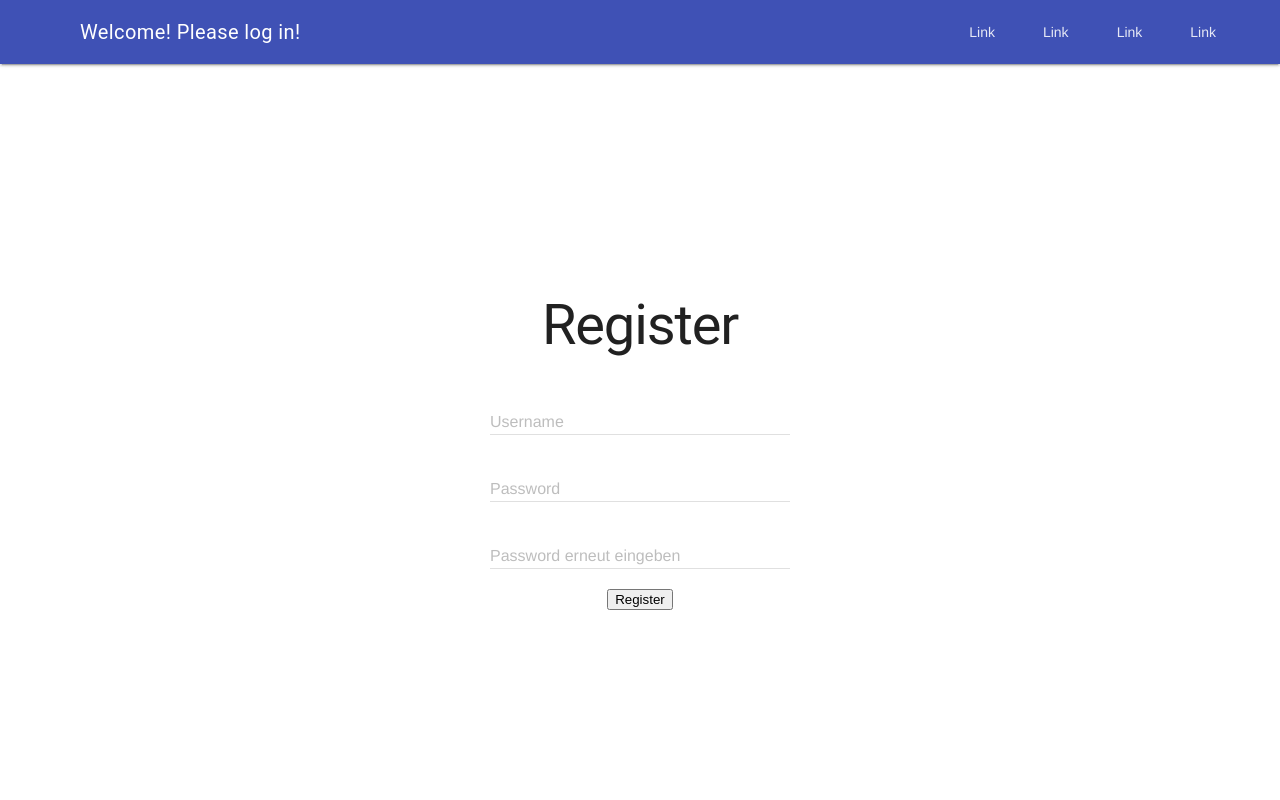
After one commit to christian-grund/Django-ChatApp, a Django app: page /register/ in a window 1280 px wide. The commit adds this page. Run offline with Django 5.2, Linux system fonts and the light colour scheme.

Commit message:
16 - Aufgabe Registrierung

```diff
--- /dev/null
+++ b/chat/forms.py
@@ -0,0 +1,9 @@
+from django import forms
+from django.contrib.auth.forms import UserCreationForm
+from django.contrib.auth.models import User
+
+
+class RegisterForm(UserCreationForm):
+    class Meta:
+        model = User
+        fields = ["username", "password1", "password2"]
--- a/chat/templates/auth/login.html
+++ b/chat/templates/auth/login.html
@@ -3,7 +3,7 @@
 <h1>Login</h1>
 
 {% if wrongPassword %}
-<p>Wrong username or password!</p>
+<p class="fs-18">Wrong username or password!</p>
 {% endif %}
 
 <!-- POST auch bei Funktionsaufruf -->
@@ -23,4 +23,6 @@
   <button class="mdl-button mdl-js-button mdl-button--raised mdl-js-ripple-effect mdl-button--accent"> Login </button>
 </form>
 
+<div class="register-text"> Not registered yet? <a href="/accounts/signup/">Click here!</a> </div>
+
 {% endblock %}
--- /dev/null
+++ b/chat/templates/register/register.html
@@ -0,0 +1,29 @@
+{% extends "base.html" %} {% block content %}
+
+<h1>Register</h1>
+
+<form method="post" class="login-form">
+	{% csrf_token %}
+
+	<div class="mdl-textfield mdl-js-textfield mdl-textfield--floating-label">
+		<input class="mdl-textfield__input" type="text" id="sample3" name="username" />
+		<label class="mdl-textfield__label" for="sample3">Username</label>
+	</div>
+	<div class="mdl-textfield mdl-js-textfield mdl-textfield--floating-label">
+		<input class="mdl-textfield__input" type="password" id="sample4" name="password1" />
+		<label class="mdl-textfield__label" for="sample3">Password</label>
+	</div>
+	<div class="mdl-textfield mdl-js-textfield mdl-textfield--floating-label">
+		<input class="mdl-textfield__input" type="password" id="sample5" name="password2" />
+		<label class="mdl-textfield__label" for="sample3">Password erneut eingeben</label>
+	</div>
+
+	<button type="submit" class="btn btn-success">Register</button>
+</form>
+{% if messages %}
+<ul>
+	{% for message in messages %}
+	<li>{{ message }}</li>
+	{% endfor %}
+</ul>
+{% endif %} {% endblock %}
--- a/chat/views.py
+++ b/chat/views.py
@@ -1,29 +1,49 @@
 from django.http import HttpResponseRedirect
-from django.shortcuts import render
+from django.shortcuts import redirect, render
 from .models import Chat, Message
 from django.contrib.auth import authenticate, login
 from django.contrib.auth.decorators import login_required
+from .forms import RegisterForm
+
 
 
 # request: Objekt, wird standardmäßig in diese Funktion reingegeben
 @login_required(login_url='/login/')
 def index(request):
-    if request.method == 'POST':
-        print("Received data: " + request.POST['textmessage'])
-        myChat = Chat.objects.get(id=1)
-        Message.objects.create(text=request.POST['textmessage'], chat=myChat, author=request.user, receiver=request.user)  # Nachricht wird erstellt
-    chatMessages = Message.objects.filter(chat__id=1)
-    return render(request, 'chat/index.html', {'messages': chatMessages})
+	if request.method == 'POST':
+		print("Received data: " + request.POST['textmessage'])
+		myChat = Chat.objects.get(id=1)
+		Message.objects.create(text=request.POST['textmessage'], chat=myChat, author=request.user, receiver=request.user)  # Nachricht wird erstellt
+	chatMessages = Message.objects.filter(chat__id=1)
+	return render(request, 'chat/index.html', {'messages': chatMessages})
 
 def login_view(request):
-    redirect = request.GET.get('next')
-    print(f"Redirect parameter: {redirect}")  # Debug-Ausgabe
-    if request.method == 'POST':
-        user = authenticate(username=request.POST.get('username'), password=request.POST.get('password'))
+	redirect = request.GET.get('next')
+	print(f"Redirect parameter: {redirect}")  # Debug-Ausgabe
+	if request.method == 'POST':
+		user = authenticate(username=request.POST.get('username'), password=request.POST.get('password'))
 
-        if user:
-            login(request, user)
-            return HttpResponseRedirect(request.POST.get('redirect'))
-        else:
-            return render(request, 'auth/login.html', {'wrongPassword': True, 'redirect': redirect})
-    return render(request, 'auth/login.html', {'redirect': redirect})
+		if user:
+			login(request, user)
+			return HttpResponseRedirect(request.POST.get('redirect'))
+		else:
+			return render(request, 'auth/login.html', {'wrongPassword': True, 'redirect': redirect})
+	return render(request, 'auth/login.html', {'redirect': redirect})
+
+from django.shortcuts import render, redirect
+from django.contrib.auth.forms import UserCreationForm
+from django.contrib import messages
+
+def register_view(response):
+	if response.method == "POST":
+		form = RegisterForm(response.POST)
+		if form.is_valid():
+			form.save()
+			return redirect("/chat")
+		else:
+			print(form.errors)  # Debugging: Ausgabe der Fehler im Formular
+			messages.error(response, 'There was an error in your registration form.')
+	else:
+		form = RegisterForm()
+
+	return render(response, "register/register.html", {"form": form})
--- a/first_django_app/settings.py
+++ b/first_django_app/settings.py
@@ -39,6 +39,8 @@ INSTALLED_APPS = [
     'django.contrib.messages',
     'django.contrib.staticfiles',
     'chat',
+
+
 ]
 
 MIDDLEWARE = [
--- a/first_django_app/urls.py
+++ b/first_django_app/urls.py
@@ -15,12 +15,13 @@ Including another URLconf
     2. Add a URL to urlpatterns:  path('blog/', include('blog.urls'))
 """
 from django.contrib import admin
-from django.urls import path
-
-from chat.views import index, login_view
+from django.urls import include, path
+from chat.views import index, login_view, register_view
 
 urlpatterns = [
     path('admin/', admin.site.urls),
     path('chat/', index),
     path('login/', login_view),
+    path("register/", register_view),
+
 ]
--- a/static/css/style.css
+++ b/static/css/style.css
@@ -1,5 +1,12 @@
+.pos-rel {
+  position: relative;
+}
+
 .page-content {
-  padding: 200px 300px;
+  padding: 200px;
+  display: flex;
+  flex-direction: column;
+  align-items: center;
 }
 
 .color-gray {
@@ -7,12 +14,17 @@
 }
 
 .login-form {
-  /* width: 400px;
-    height: 400px; */
-  /* background: rgba(0, 0, 0, 0.4); */
   display: flex;
   justify-content: center;
   align-items: center;
   flex-direction: column;
-  /* gap: 24px; */
 }
+
+.register-text {
+  padding-top: 32px;
+  font-size: 18px;
+}
+
+.fs-18 {
+  font-size: 18px;
+}
--- a/templates/base.html
+++ b/templates/base.html
@@ -37,7 +37,7 @@
           <a class="mdl-navigation__link" href="">Link</a>
         </nav>
       </div>
-      <main class="mdl-layout__content">
+      <main class="mdl-layout__content pos-rel">
         <div class="page-content"> {% block content %} {% endblock %} </div>
       </main>
     </div>
```
Also changed, not shown: db.sqlite3.
